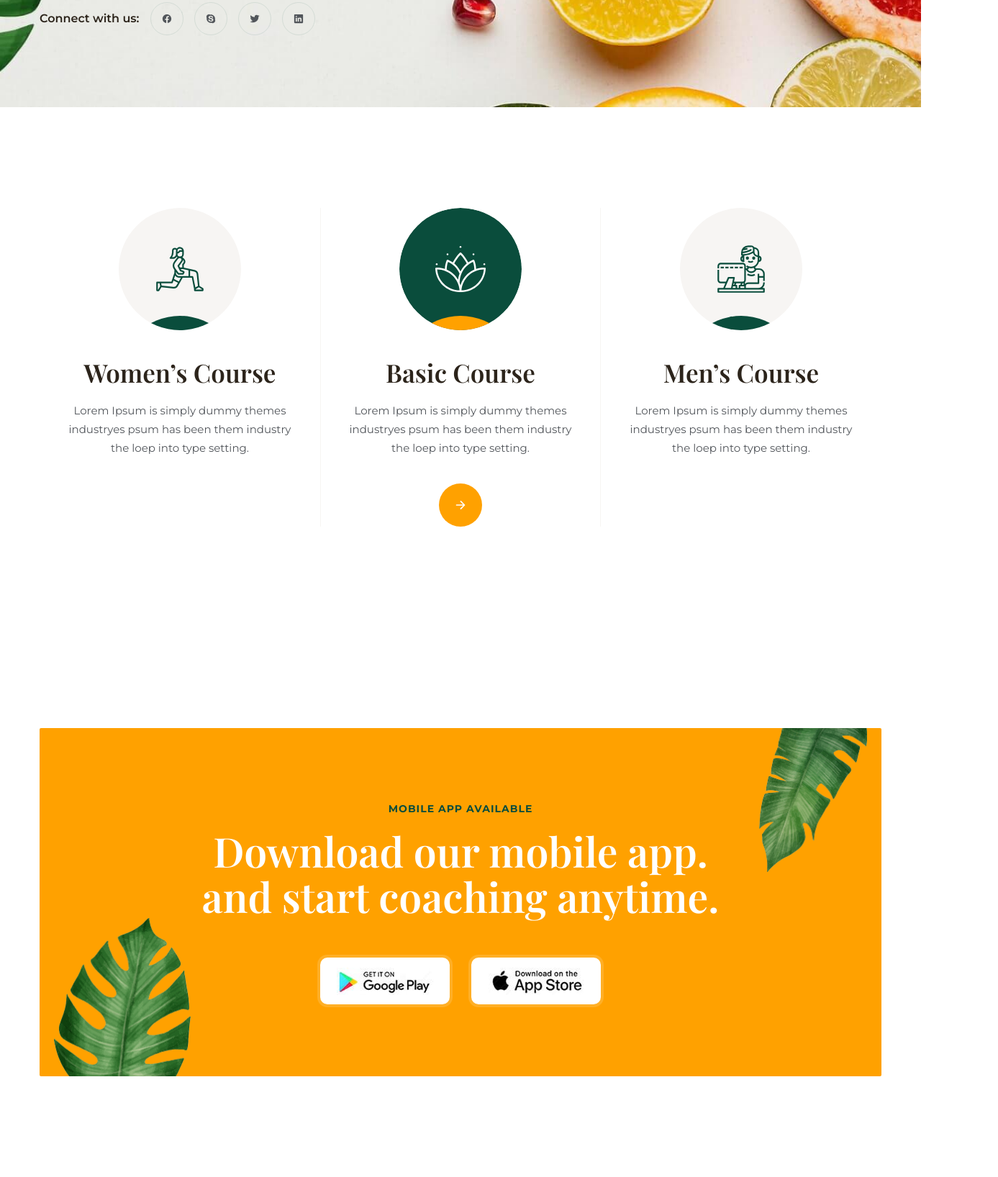
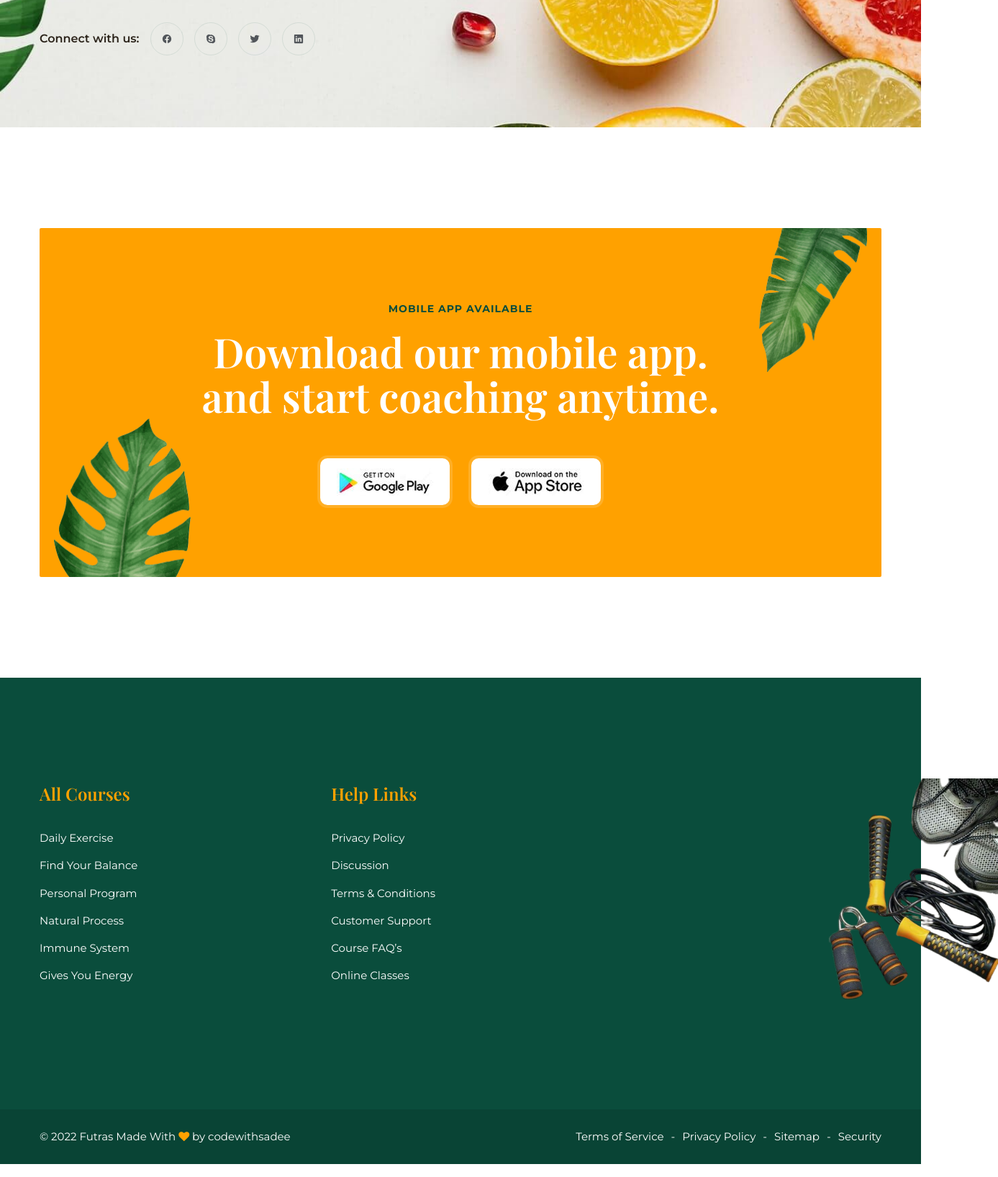
Before and after one commit to sri2326/futras-master, a plain HTML site: page index.html in a window 1280 px wide. Shown: the part 727-2363 px from the top of the page at 72% size, 1387 px wide, since content can reach past the window. Drawn offline with nearby package versions, Linux system fonts and the light colour scheme.

Commit message:
index file added

```diff
--- a/index.html
+++ b/index.html
@@ -1,13 +1,14 @@
-<!DOCTYPE html>
+c<!DOCTYPE html>
 <html lang="en">
 
 <head>
   <meta charset="UTF-8">
   <meta http-equiv="X-UA-Compatible" content="IE=edge">
   <meta name="viewport" content="width=device-width, initial-scale=1.0">
-  <title>Futras - Fitness & Nutrition</title>
-
-  <!--
+  <title>Fit-Freak</title>
+<link rel="stylesheet" href="assets/css/style1.css">
+  <link rel="stylesheet" href="https://cdnjs.cloudflare.com/ajax/libs/font-awesome/4.7.0/css/font-awesome.min.css">
+<!--
     - favicon
   -->
   <link rel="shortcut icon" href="./favicon.svg" type="image/svg+xml">
@@ -37,9 +38,10 @@
     <div class="container">
 
       <a href="#" class="logo">
-        Futras<span class="span">.</span>
+        <div class="image"  style="float:left;"><img src="assets/images/leaf.png" width="40" height="40"></div>
+       <div style="float: right;">FitFreak<span class="span">.</span></div>
       </a>
-
+      <!-- <span class="span">.</span> -->
       <nav class="navbar" data-navbar>
 
         <button class="nav-toggle-btn" aria-label="close menu" data-nav-toggler>
@@ -57,10 +59,6 @@
           </li>
 
           <li class="navbar-item">
-            <a href="#course" class="navbar-link" data-nav-link>All Course</a>
-          </li>
-
-          <li class="navbar-item">
             <a href="#blog" class="navbar-link" data-nav-link>Blog</a>
           </li>
 
@@ -72,7 +70,7 @@
 
       </nav>
 
-      <a href="#" class="btn btn-primary">Sign Up</a>
+      <a href="./Login Page/login-1.html" class="btn btn-primary">Login</a>
 
       <button class="nav-toggle-btn" aria-label="open manu" data-nav-toggler>
         <ion-icon name="menu-outline" aria-hidden="true"></ion-icon>
@@ -153,81 +151,7 @@
         - #SERVICE
       -->
 
-      <section class="section service" aria-label="service" data-section>
-        <div class="container">
 
-          <ul class="grid-list">
-
-            <li>
-              <div class="service-card">
-
-                <div class="card-icon">
-                  <img src="./assets/images/service-1.svg" width="60" height="60" loading="lazy" alt="Women’s Course">
-                </div>
-
-                <h3 class="h3">
-                  <a href="#" class="card-title">Women’s Course</a>
-                </h3>
-
-                <p class="card-text">
-                  Lorem Ipsum is simply dummy themes industryes psum has been them industry the loep into type setting.
-                </p>
-
-                <a href="#" class="btn btn-secondary">
-                  <ion-icon name="arrow-forward"></ion-icon>
-                </a>
-
-              </div>
-            </li>
-
-            <li>
-              <div class="service-card active">
-
-                <div class="card-icon">
-                  <img src="./assets/images/service-2.svg" width="60" height="60" loading="lazy" alt="Basic Course">
-                </div>
-
-                <h3 class="h3">
-                  <a href="#" class="card-title">Basic Course</a>
-                </h3>
-
-                <p class="card-text">
-                  Lorem Ipsum is simply dummy themes industryes psum has been them industry the loep into type setting.
-                </p>
-
-                <a href="#" class="btn btn-secondary">
-                  <ion-icon name="arrow-forward"></ion-icon>
-                </a>
-
-              </div>
-            </li>
-
-            <li>
-              <div class="service-card">
-
-                <div class="card-icon">
-                  <img src="./assets/images/service-3.svg" width="60" height="60" loading="lazy" alt="Men’s Course">
-                </div>
-
-                <h3 class="h3">
-                  <a href="#" class="card-title">Men’s Course</a>
-                </h3>
-
-                <p class="card-text">
-                  Lorem Ipsum is simply dummy themes industryes psum has been them industry the loep into type setting.
-                </p>
-
-                <a href="#" class="btn btn-secondary">
-                  <ion-icon name="arrow-forward"></ion-icon>
-                </a>
-
-              </div>
-            </li>
-
-          </ul>
-
-        </div>
-      </section>
 
       <section class="section app" aria-label="app" data-section>
         <div class="container">
@@ -258,7 +182,127 @@
     </article>
   </main>
 
- <a href="#top" class="back-top-btn" aria-label="back to top" data-back-top-btn>
+
+   <!--
+    - #FOOTER
+  -->
+
+  <footer class="footer">
+    <div class="footer-top section">
+      <div class="container">
+
+        <ul class="footer-list">
+          <li>
+            <p class="footer-list-title">All Courses</p>
+          </li>
+
+          <li>
+            <a href="#" class="footer-link">Daily Exercise</a>
+          </li>
+
+          <li>
+            <a href="#" class="footer-link">Find Your Balance</a>
+          </li>
+
+          <li>
+            <a href="#" class="footer-link">Personal Program</a>
+          </li>
+
+          <li>
+            <a href="#" class="footer-link">Natural Process</a>
+          </li>
+
+          <li>
+            <a href="#" class="footer-link">Immune System</a>
+          </li>
+
+          <li>
+            <a href="#" class="footer-link">Gives You Energy</a>
+          </li>
+
+        </ul>
+
+        <ul class="footer-list">
+
+          <li>
+            <p class="footer-list-title">Help Links</p>
+          </li>
+
+          <li>
+            <a href="#" class="footer-link">Privacy Policy</a>
+          </li>
+
+          <li>
+            <a href="#" class="footer-link">Discussion</a>
+          </li>
+
+          <li>
+            <a href="#" class="footer-link">Terms & Conditions</a>
+          </li>
+
+          <li>
+            <a href="#" class="footer-link">Customer Support</a>
+          </li>
+
+          <li>
+            <a href="#" class="footer-link">Course FAQ’s</a>
+          </li>
+
+          <li>
+            <a href="#" class="footer-link">Online Classes</a>
+          </li>
+
+        </ul>
+
+          <div class="shoe" style="display: flex; justify-content: end; ">
+            <div style="width: 20px;  ">
+          <!-- /* height: 15px;
+          object-fit: none;
+          margin-bottom: 100%;
+          object-position: right top;  */ -->
+
+            <img  src="assets/images/exe.png" alt="logo" style="align-items: right;" width="480" height="620">
+          </div>
+        </div>
+
+
+      </div>
+    </div>
+
+    <div class="footer-bottom">
+      <div class="container">
+
+        <p class="copyright">
+          &copy; 2022 Futras Made With
+          <i class="fa fa-heart" style="color: hsl(38, 100%, 50%);"></i> by
+          codewithsadee
+        </p>
+
+        <ul class="footer-bottom-list">
+          <li class="footer-bottom-item">
+            <a href="#" class="footer-bottom-link">Terms of Service</a>
+          </li>
+
+          <li class="footer-bottom-item">
+            <a href="#" class="footer-bottom-link">Privacy Policy</a>
+          </li>
+
+          <li class="footer-bottom-item">
+            <a href="#" class="footer-bottom-link">Sitemap</a>
+          </li>
+
+          <li class="footer-bottom-item">
+            <a href="#" class="footer-bottom-link">Security</a>
+          </li>
+
+        </ul>
+
+      </div>
+    </div>
+
+  </footer>
+
+  <a href="#top" class="back-top-btn" aria-label="back to top" data-back-top-btn>
     <ion-icon name="chevron-up" aria-hidden="true"></ion-icon>
   </a>
   <script src="./assets/js/script.js" defer></script>
```
Also changed, not shown: index01.html (added, +268 -0 lines).
